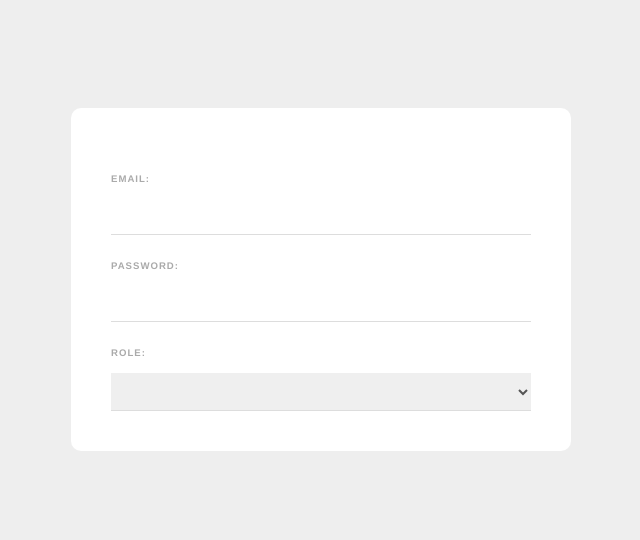
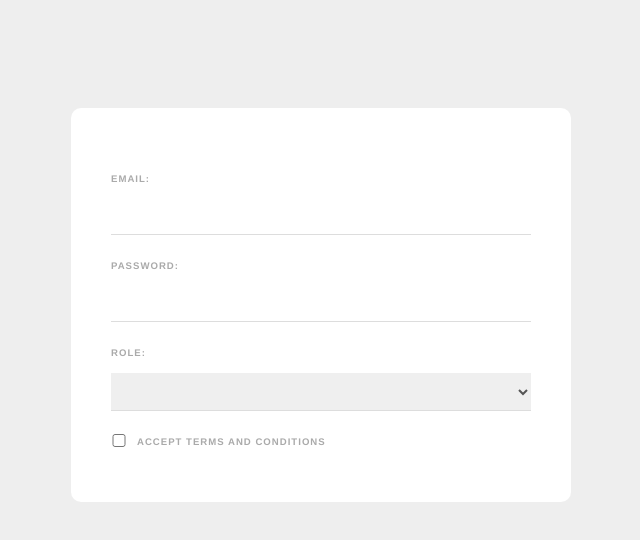
Before and after one commit to kanorssss/WebFormsVueJs, a Vue app: page / in a window 1280 px wide. Shown: the top 540 px of the page, without its empty margins (319-959 px from the left). Built offline with nearby package versions, Linux system fonts and the light colour scheme.

Commit message:
CheckBoxes using vuew

```diff
--- a/src/components/SignupForm.vue
+++ b/src/components/SignupForm.vue
@@ -12,7 +12,21 @@
         <option value="designer">Web Designer</option>
 
     </select>
+
+
+    <!--Multiple CheckBox -->
+    <div class="terms">
+        <input type="checkbox"  v-model="terms" required>
+        <label>Accept Terms and Conditions</label>
+    </div>
+
+
+
+
   </form>
+
+
+
 </template>
 
 <script>
@@ -21,7 +35,9 @@
     return{
         email: '',
         password: '',
-        role:''
+        role:'',
+        terms:false,
+
     }
     }
 }
@@ -54,5 +70,12 @@
     border-bottom: 1px solid #ddd;
     color: #555;
 }
+input[type="checkbox"]{
+    display: inline-block;
+    width: 16px;
+    margin: 0 10px 0 0;
+    position: relative;
+    top: 2px;
 
+}
 </style>
```
